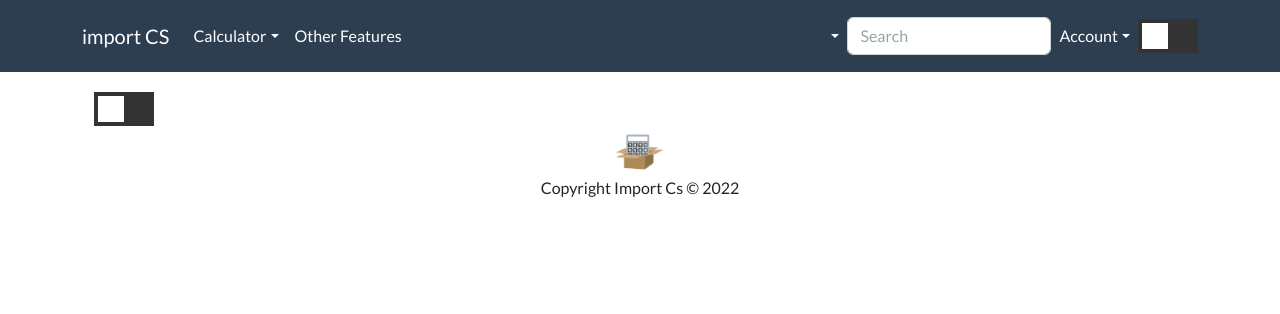
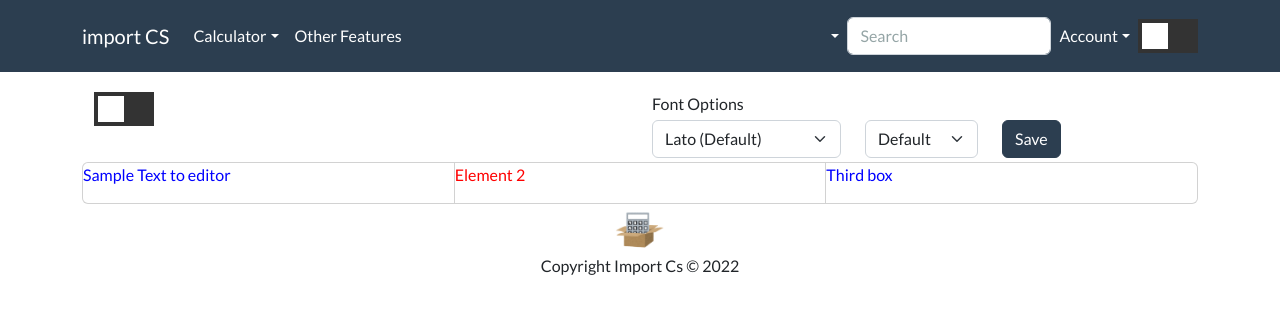
Before and after one commit to Team-2B-Determined/import-cs, a React (Create React App) app in the folder client/: page /otherFeatures in a window 1280 px wide. Shown: the top 314 px of the page. Built offline with nearby package versions, Linux system fonts and the light colour scheme.

Commit message:
Font Editor is Live

```diff
--- a/client/public/index.html
+++ b/client/public/index.html
@@ -28,6 +28,11 @@
     -->
     <title>React App</title>
   </head>
+  <!--
+      The style element below is to allow for preferred fonts defined in App.jsx and FontEditor.jsx
+    -->
+  <style id="styleElement">
+  </style>
   <body>
     <noscript>You need to enable JavaScript to run this app.</noscript>
     <div id="root"></div>
--- a/client/src/App.tsx
+++ b/client/src/App.tsx
@@ -23,10 +23,49 @@ import Sorting from "./pages/algorithms/Sorting";
 
 
 function App() {
-    const style = document.getElementById('dark-mode')
+    const darkLight = document.getElementById('dark-mode')
+    const fontStyle = document.getElementById('styleElement');
+
+    /**
+     * Sets default light theme if local storage is empty.
+     */
     if (localStorage.getItem('darkMode') == null) {
         localStorage.setItem('darkMode', JSON.stringify(false));
     }
+
+    /**
+     * Sets theme of the site from local storage.
+     */
+    darkLight?.setAttribute("href", JSON.parse(localStorage.getItem('darkMode') || '') ? 'https://cdnjs.cloudflare.com/ajax/libs/bootswatch/5.1.3/darkly/bootstrap.min.css' : 'https://cdnjs.cloudflare.com/ajax/libs/bootswatch/5.1.3/flatly/bootstrap.min.css')
+
+    /**
+     * Sets default font preferences if local storage is empty.
+     */
+    if (localStorage.getItem('fontsPref') == null) {
+        localStorage.setItem('fontsPref',
+            JSON.stringify(
+                {
+                    family: "Lato, -apple-system, BlinkMacSystemFont, \"Segoe UI\", Roboto, \"Helvetica Neue\", Arial, sans-serif, \"Apple Color Emoji\", \"Segoe UI Emoji\", \"Segoe UI Symbol\"",
+                    fSize: "1.0rem"
+                }));
+    }
+
+    /**
+     * Sets the font settings of the site from local storage
+     */
+    if (fontStyle != null) {
+        let family = JSON.parse(localStorage.getItem('fontsPref') || '').family
+        let fSize = JSON.parse(localStorage.getItem('fontsPref') || '').fSize
+        console.log(family + fSize)
+        fontStyle.innerHTML = "* {\n" +
+            "    font-size: " + fSize + ";\n" +
+            "    font-family: \"" + family + "\", sans-serif;\n" +
+            "}"
+    }
+
+    /**
+     * Sets default hotkey mappings if local storage is empty.
+     */
     if (localStorage.getItem('keyBinds') == null) {
         localStorage.setItem('keyBinds',
             JSON.stringify(
@@ -43,11 +82,12 @@ function App() {
                     }
                 }));
     }
+
+    /**
+     * Establishes hotkey mappings.
+     * Keys are taken from local storage and applied to location paths.
+     */
     let bindsDict = JSON.parse(localStorage.getItem("keyBinds") || '');
-
-    style?.setAttribute("href", JSON.parse(localStorage.getItem('darkMode') || '') ? 'https://cdnjs.cloudflare.com/ajax/libs/bootswatch/5.1.3/darkly/bootstrap.min.css' : 'https://cdnjs.cloudflare.com/ajax/libs/bootswatch/5.1.3/flatly/bootstrap.min.css')
-
-
     hotkeys(bindsDict.KeyBindString, function (event, handler) {
         switch (handler.key) {
             case bindsDict.KeyBindDict.algorithms:
--- a/client/src/pages/OtherFeatures.tsx
+++ b/client/src/pages/OtherFeatures.tsx
@@ -1,11 +1,12 @@
 //authors:kali
 
-import {Card, Col, Container, Row, Tab, Tabs} from "react-bootstrap";
+import {Card, CardGroup, Col, Container, Row, Tab, Tabs} from "react-bootstrap";
 import Logo from "../images/import_cs_logo.png";
 import Algorithms from "./algorithms/Algorithms";
 import DataStructures from "./datastructures/DataStructures";
 import React, {useContext, useState} from "react";
 import {DarkModeContext} from "../context/DarkModeProvider";
+import FontEditor from "./accounts/FontEditor";
 // import {ThemeContext, themes} from '../context/ThemeContext';
 // import ThemeButton from '../components/ThemeButton';
 
@@ -35,7 +36,6 @@ const OtherFeatures = () => {
         </>
     }
 
-
     return (
         <div>
             <Container fluid>
@@ -43,8 +43,24 @@ const OtherFeatures = () => {
                     <Col xs={8} sm={6} md={4} lg={true}>
                         <DarkLightMode/>
                     </Col>
+                    <Col>
+                        <FontEditor/>
+                    </Col>
                 </Row>
             </Container>
+            <CardGroup style={{color:"blue"}}>
+                <Card>
+                    Sample Text to editor
+                </Card>
+                <Card style={{color:"red"}}>
+                    Element 2
+                </Card>
+                <Card>
+                    <p>
+                        Third box
+                    </p>
+                </Card>
+            </CardGroup>
         </div>
     );
 };
--- a/client/src/pages/accounts/FontEditor.tsx
+++ b/client/src/pages/accounts/FontEditor.tsx
@@ -1,10 +1,135 @@
-import {Button, Col, Form, Row} from "react-bootstrap";
+import {Button, Col, Form, FormControl, Row} from "react-bootstrap";
 import React from "react";
+import FormRange from "react-bootstrap/FormRange";
 
 const FontEditor = () => {
+
+    let fontsPref = JSON.parse(localStorage.getItem('fontsPref') || '');
+
+    /**
+     * Holds React state for the font size and family from the form
+     */
+    const [state, setState] = React.useState(
+        {
+            family: fontsPref.family,
+            fSize: fontsPref.fSize
+        }
+    )
+
+    /**
+     * List of font family options
+     */
+    const familyOptions = [
+        "Lato, -apple-system, BlinkMacSystemFont, \"Segoe UI\", Roboto, \"Helvetica Neue\", Arial, sans-serif, \"Apple Color Emoji\", \"Segoe UI Emoji\", \"Segoe UI Symbol\"",
+        "Times New Roman",
+        "Arial",
+        "Roboto",
+        "Lora",
+        "Comic Sans MS"];
+
+    /**
+     * List of font family display names
+     */
+    const familyDisplay = [
+        "Lato (Default)",
+        "Times New Roman",
+        "Arial",
+        "Roboto",
+        "Lora",
+        "Comic Sans MS"];
+
+    /**
+     * List of font sizing options
+     */
+    const fSizeOptions = [
+        "0.6rem",
+        "0.8rem",
+        "1.0rem",
+        "1.2rem",
+        "1.4rem",
+        "Custom"];
+
+    /**
+     * Holds React state for showing the custom size slider
+     */
+    const [isCustom, setCustom] =React.useState(
+        {
+            value: !fSizeOptions.includes(state.fSize)
+        }
+    )
+
+    /**
+     * Handles change events for choosing a font family
+     * @param evt onChange event for choosing font family
+     */
+    function handleChangeFamily(evt) {
+        setState({
+            ...state,
+            family: evt.target.value
+        });
+    }
+
+    /**
+     * Handles change events for choosing a font size
+     * @param evt onChange event for choosing font size
+     */
+    function handleChangeFSize(evt) {
+        let s = evt.target.value
+        switch (s) {
+            case "Custom":
+                setCustom({
+                    value: true
+                })
+                break;
+            default:
+                setCustom({
+                    value: false
+                })
+                setState({
+                    ...state,
+                    fSize: s
+                });
+                break;
+        }
+
+    }
+
+    /**
+     * Returns the float of a size value in rem
+     * @param str font size in rem
+     */
+    function getFSizeFloat(str) {
+        return parseFloat(str.split("rem",1)[0])
+    }
+
+    /**
+     * Handles change events for choosing a custom font size
+     * @param evt onChange event for choosing custome font size
+     */
+    function handleChangeCustomFSize(evt) {
+        setState({
+            ...state,
+            fSize: evt.target.value.toString() + "rem"
+        });
+    }
+
+    /**
+     * Saves current state of fonts preferences to local storage
+     */
+    const saveFonts = () => {
+        console.log("saving fonts...");
+        localStorage.setItem('fontsPref',
+            JSON.stringify(
+                {
+                    family: state.family,
+                    fSize: state.fSize
+                }));
+        window.location.reload();
+    }
+
     return <>
         <div>
-            Font
+            Font Options
         </div>
         <Form>
             <Row className="align-items-center">
@@ -12,32 +137,46 @@ const FontEditor = () => {
                     <Form.Label
                         className="me-sm-2"
                         htmlFor="inlineFormCustomSelect"
-                        visuallyHidden
-                    >
+                        visuallyHidden>
                     </Form.Label>
-                    <Form.Select className="me-sm-2" id="inlineFormCustomSelect">
-                        <option value="0">Arial</option>
-                        <option value="1">Times New Roman</option>
-                        <option value="2">Roboto</option>
-                        <option value="3">Lora</option>
+                    <Form.Select className="me-sm-2"
+                                 id="inlineFormCustomSelect"
+                                 onChange={handleChangeFamily}
+                                 defaultValue={state.family}>
+                        {familyOptions.map((e, i) =>
+                            <option value={e}>{familyDisplay[i]}</option>
+                        )}
                     </Form.Select>
                 </Col>
-                <Col xs="1" className="my-1">
+                <Col xs="auto" className="my-1">
                     <Form.Label
                         className="me-sm-2"
                         htmlFor="inlineFormCustomSelect"
-                        visuallyHidden
-                    >
+                        visuallyHidden>
                     </Form.Label>
-                    <Form.Select className="me-sm-2" id="inlineFormCustomSelect">
-                        <option value="0">12</option>
-                        <option value="1">14</option>
-                        <option value="2">16</option>
-                        <option value="3">18</option>
+                    <Form.Select className="me-sm-2"
+                                 id="inlineFormCustomSelect"
+                                 onChange={handleChangeFSize}
+                                 defaultValue={(isCustom.value?"Custom":state.fSize)}>
+                        {fSizeOptions.map((e, i) =>
+                            <option value={e}>{(e==="1.0rem"?"Default":e)}</option>
+                        )}
                     </Form.Select>
                 </Col>
+                <Col xs="auto" hidden={!isCustom.value}>
+                    <FormRange min={0.5}
+                               max={2.0}
+                               step={0.1}
+                               onChange={handleChangeCustomFSize}
+                               defaultValue={getFSizeFloat(state.fSize)}>
+                    </FormRange>
+                    {getFSizeFloat(state.fSize).toFixed(1)}
+                </Col>
                 <Col xs="auto" className="my-1">
-                    <Button type="submit">Save</Button>
+                    <Button type="submit"
+                            onClick={saveFonts}>
+                        Save
+                    </Button>
                 </Col>
             </Row>
         </Form>
```
